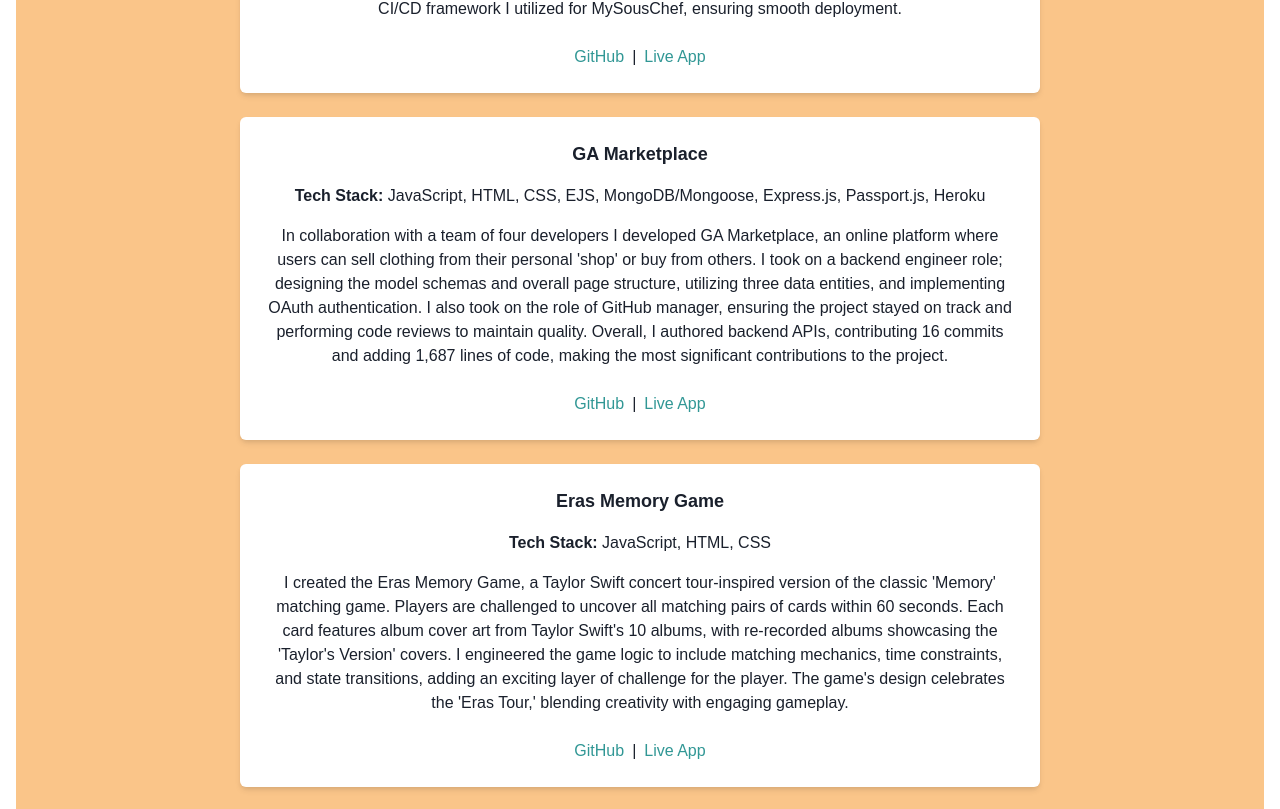
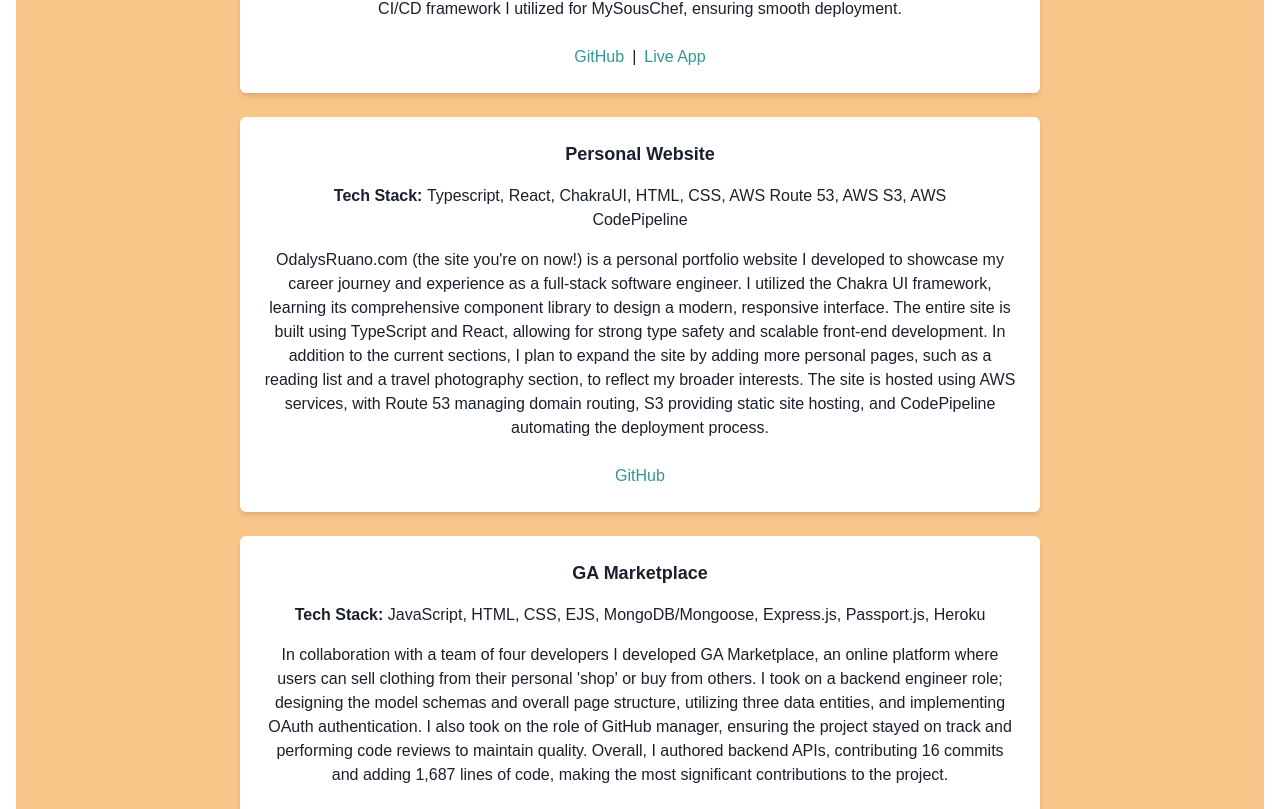
Before and after one commit to odalysruano/personal-site, a React (Create React App) app: page / in a window 1280 px wide. Shown: the part 2391-3200 px from the top of the page. Built offline with nearby package versions, Linux system fonts and the light colour scheme.

Commit message:
add Personal Website project summary to projects.ts

```diff
--- a/src/constants/projects.ts
+++ b/src/constants/projects.ts
@@ -33,6 +33,21 @@
         appLink: "http://fithub-app.us-east-1.elasticbeanstalk.com/",
     },
     {
+        name: "Personal Website",
+        techStack: "Typescript, React, ChakraUI, HTML, CSS, AWS Route 53, AWS S3, AWS CodePipeline",
+        summary:
+            `OdalysRuano.com (the site you're on now!) is a personal portfolio website I developed to showcase my career journey
+            and experience as a full-stack software engineer.
+
+            I utilized the Chakra UI framework, learning its comprehensive component library to design a modern, responsive interface.
+            The entire site is built using TypeScript and React, allowing for strong type safety and scalable front-end development.
+
+            In addition to the current sections, I plan to expand the site by adding more personal pages, such as a reading list
+            and a travel photography section, to reflect my broader interests. The site is hosted using AWS services, with Route 53
+            managing domain routing, S3 providing static site hosting, and CodePipeline automating the deployment process.`,
+        gitHubLink: "https://github.com/odalysruano/personal-site",
+    },
+    {
         name: "GA Marketplace",
         techStack: "JavaScript, HTML, CSS, EJS, MongoDB/Mongoose, Express.js, Passport.js, Heroku",
         summary:
```
